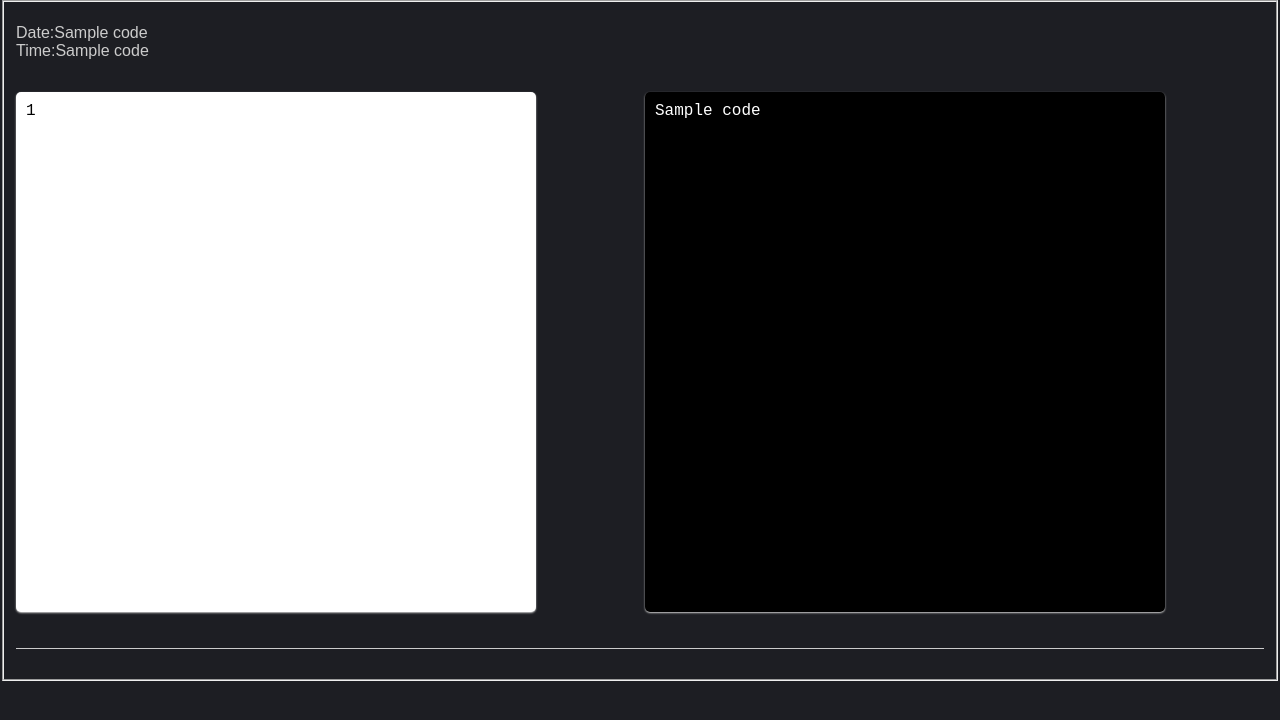
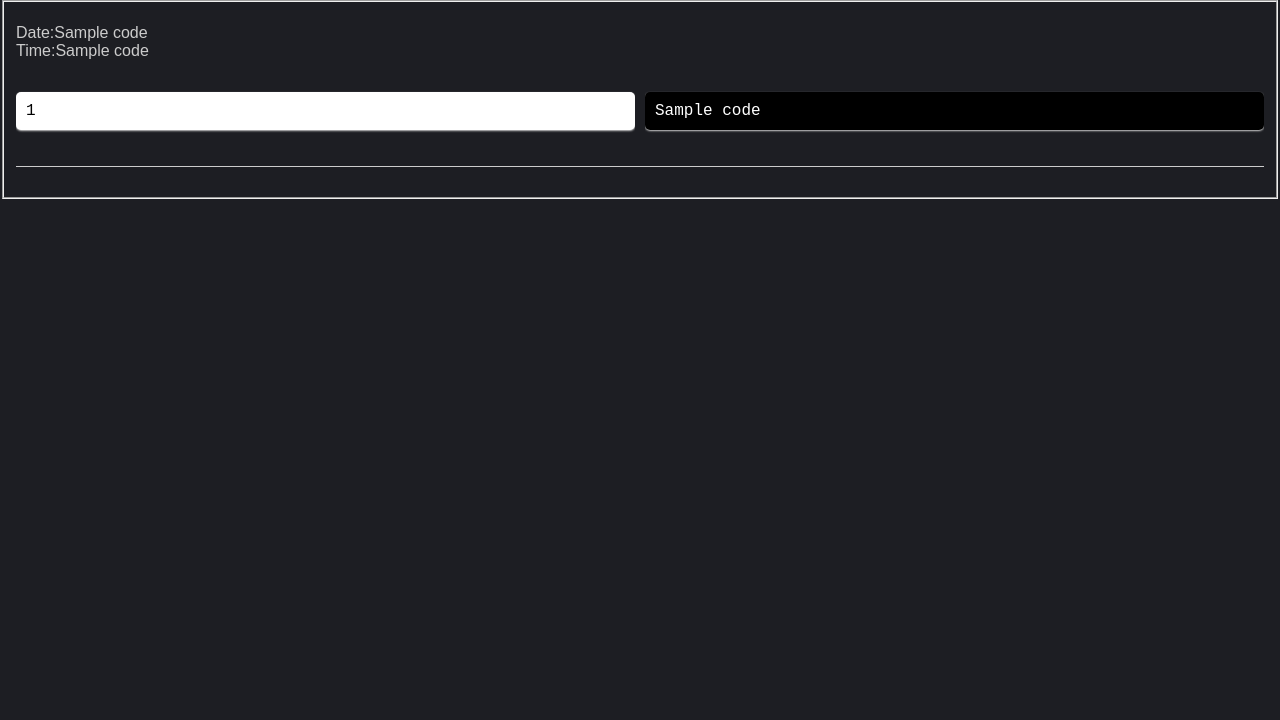
Before and after one commit to Srivatsanb123/CPP_Compiler, a Flask app: template templates/history.html in a window 1280 px wide. Shown: the top 720 px of the page. Run offline with Flask 3, Linux system fonts and the light colour scheme; the template is opened without the code that fills it: most values are stand-ins (such as "Sample title", 1, 10 or a date in 2020).

Commit message:
C++ Compiler

```diff
--- a/static/js/Logout.js
+++ b/static/js/Logout.js
@@ -1,10 +1,11 @@
 var logoutBtn = document.querySelector('.Logout');
 
-logoutBtn.addEventListener('click', function() {
+logoutBtn.addEventListener('click', function(event) {
+  event.preventDefault();
   var confirmLogout = confirm('Are you sure you want to logout?');
 
 if (confirmLogout) {
-    window.location.href = './login';
+    window.location.href = './logout';
     console.log('User has logged out.');
   }
 });
--- a/templates/history.html
+++ b/templates/history.html
@@ -30,21 +30,12 @@
                 margin-bottom: 20px;
             }
             .code{
-                word-wrap: break-word;
-                overflow-wrap: break-word;
-                white-space: pre-wrap;
-                width: 500px;
-                height:500px;
-                overflow-y: auto;
-                overflow-x:auto;
+                align-self: center;
+                overflow: auto;
             }
             .output{
                 background-color: black;
                 color:white;
-                width: 500px;
-                height: 500px;
-                overflow-x: auto;
-                overflow-y: auto;
             }
             .grid{
                 display: grid;
@@ -52,7 +43,16 @@
                 gap:10px;
             }
             #code{
-                align-self:center;
+                max-height: 500px;
+                max-width: 100%;
+                align-self: center;
+                overflow: auto;
+            }
+            #output{
+                max-height: 500px;
+                max-width: 100%;
+                align-self: center;
+                overflow: auto;
             }
         </style>
     </head>
--- a/templates/index.html
+++ b/templates/index.html
@@ -115,7 +115,8 @@
                 height: 70px;
             }
             .code {
-                overflow: auto;
+                overflow-x: auto;
+                overflow-y: hidden;
                 height: 100%;
                 width: 100%;
             }
@@ -144,7 +145,8 @@
         <title>Online C++ Compiler</title>
     </head>
     <body>
-        <a class="Logout" href="/logout">Logout</a>
+        <a class="Logout">Logout</a>
+        <script src="{{ url_for('static', filename='js/Logout.js') }}"></script>
         <h1>C++ Compiler</h1>
         <form method="POST" autocomplete="off" action="#outputscr">
         <div class="container">
```
